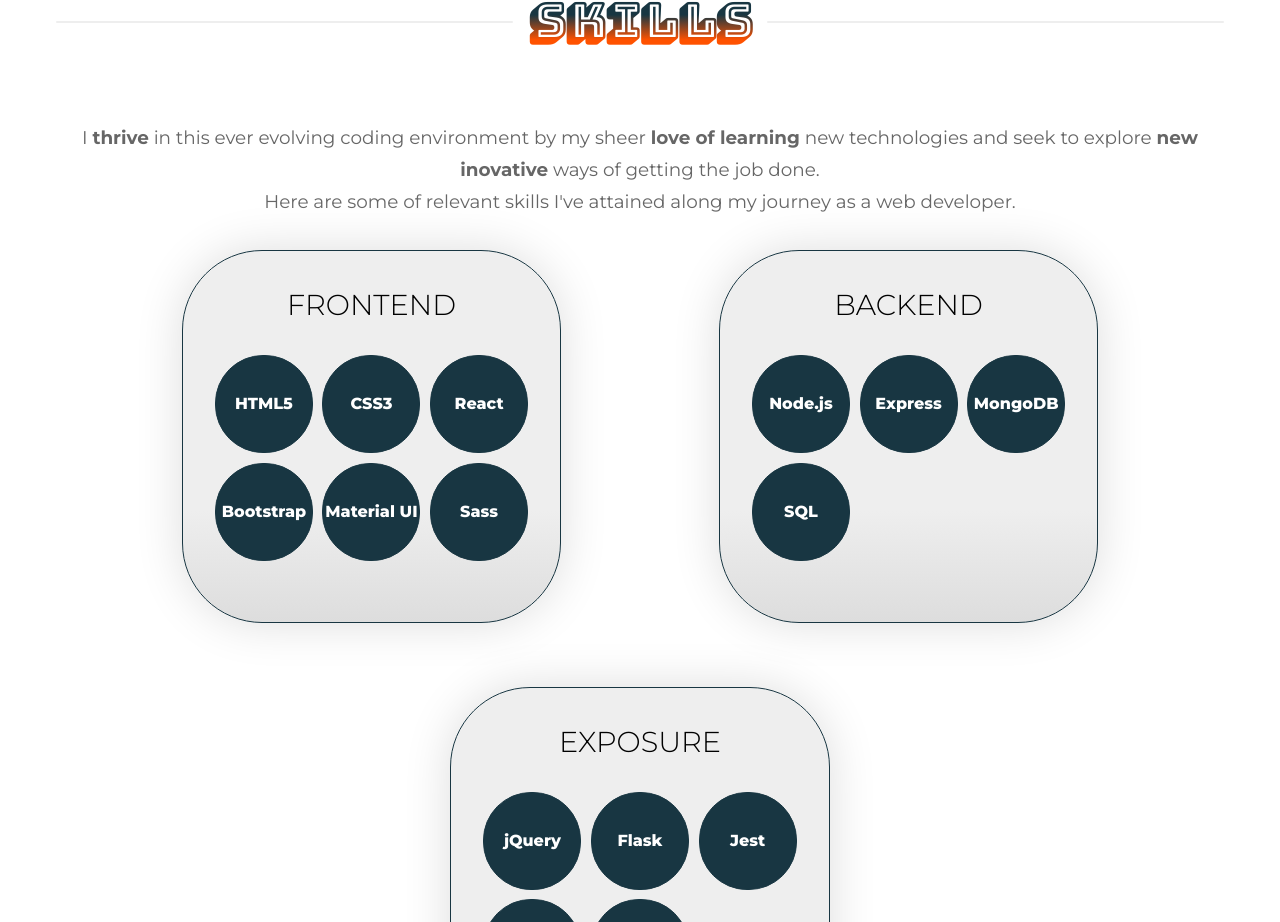
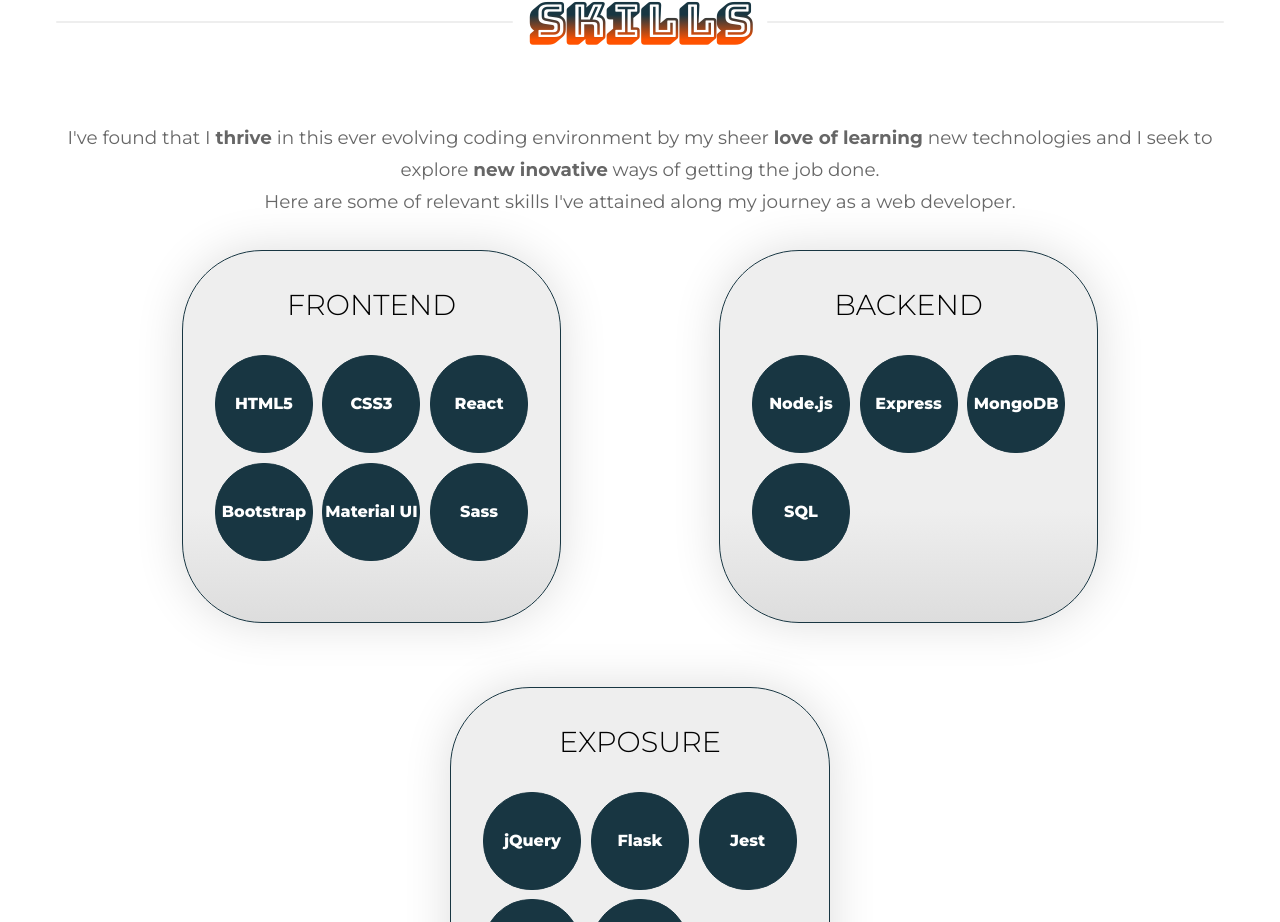
Before and after one commit to NovaSharx/Portfolio-Website, a React (Create React App) app: page / in a window 1280 px wide. Shown: the part 2018-2940 px from the top of the page. Built offline with nearby package versions, Linux system fonts and the light colour scheme.

Commit message:
Added to skills section description.

```diff
--- a/src/components/Home/Skills.tsx
+++ b/src/components/Home/Skills.tsx
@@ -104,7 +104,7 @@
 
                         <div id='skills-description'>
                             <p>
-                                I <b>thrive</b> in this ever evolving coding environment by my sheer <b>love of learning</b> new technologies and seek to explore <b>new inovative</b> ways of getting the job done.
+                                I've found that I <b>thrive</b> in this ever evolving coding environment by my sheer <b>love of learning</b> new technologies and I seek to explore <b>new inovative</b> ways of getting the job done.
                             </p>
 
                             <p>
```
